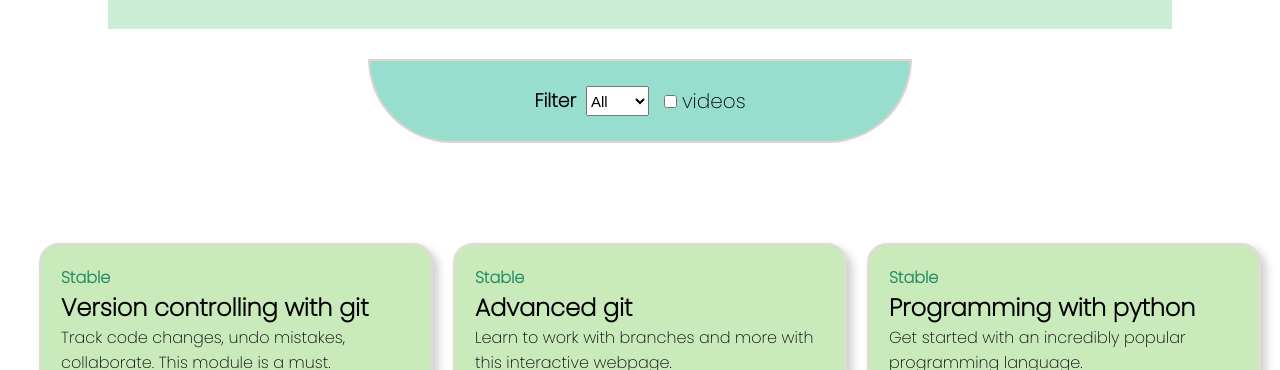
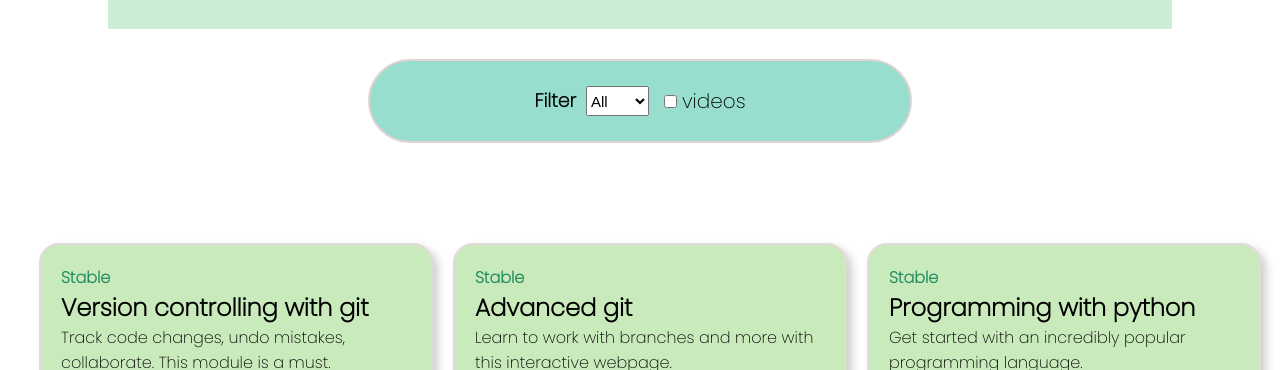
Before and after one commit to kowais915/Training-center, a Gatsby site: page / in a window 1280 px wide. Shown: the part 271-641 px from the top of the page. Built offline with nearby package versions, Linux system fonts and the light colour scheme; Gatsby itself is replaced by a stand-in of ours.

Commit message:
styled the filter even more

```diff
--- a/src/styles/filter.module.css
+++ b/src/styles/filter.module.css
@@ -7,6 +7,8 @@
     margin-bottom: -60px;
     padding: 20px;
     box-shadow: 5px 5px 20px CBEDD5;
+    border-top-left-radius: 200px;
+    border-top-right-radius: 200px;
     border-bottom-left-radius: 200px;
     border-bottom-right-radius: 200px;
     background-color: #97DECE;
```
